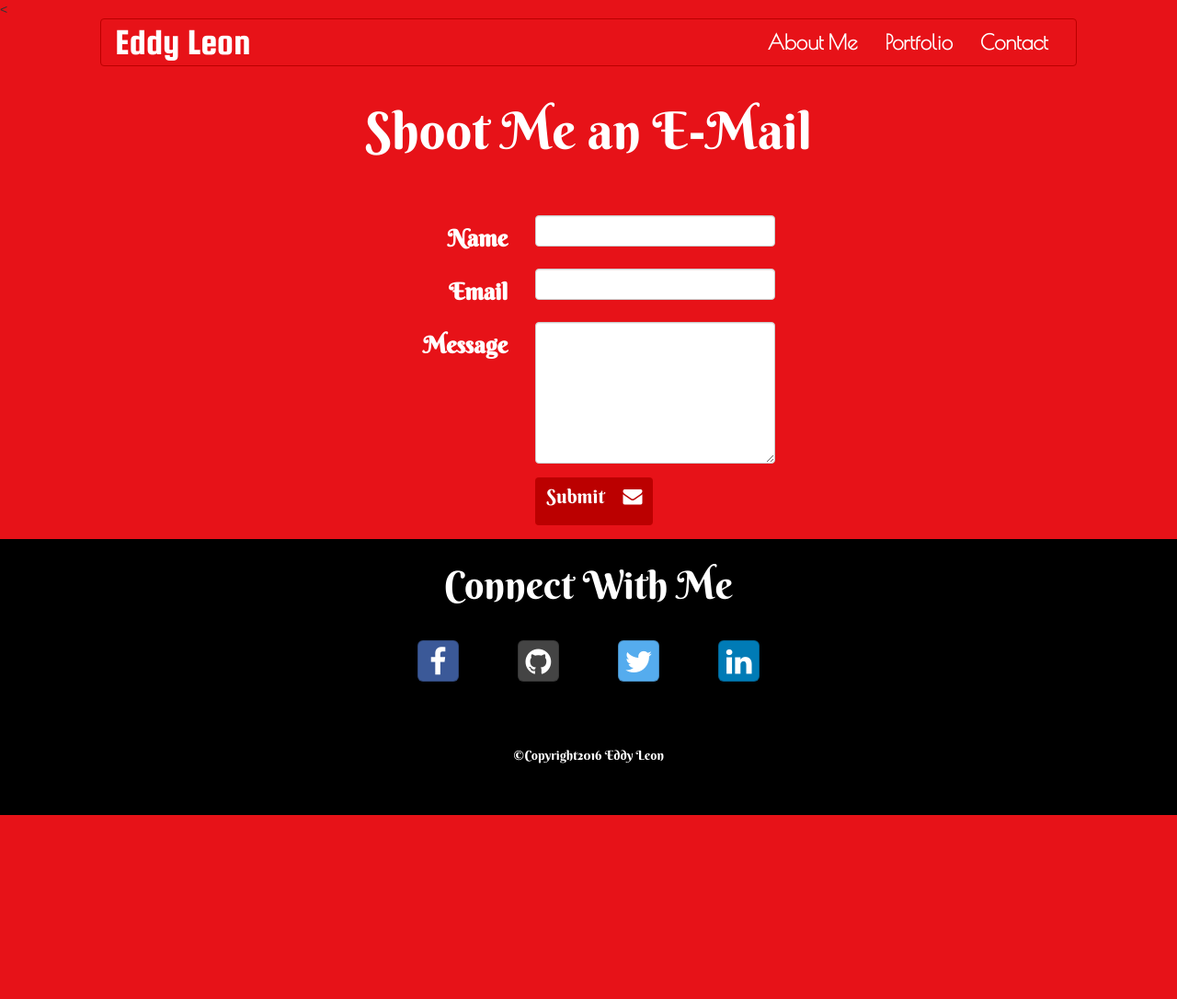
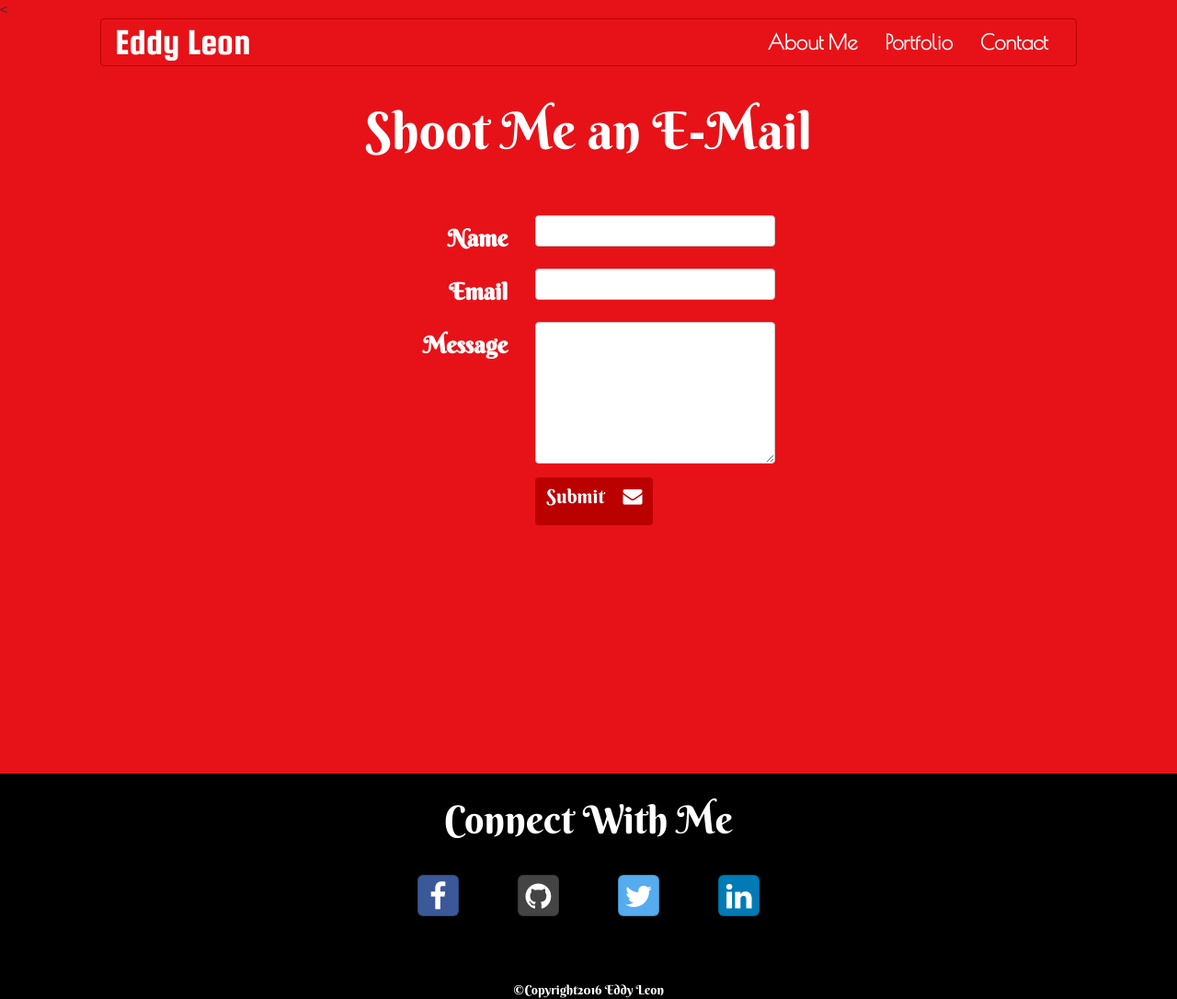
Before and after one commit to xltunited/assignment2, a PHP site: page /contact.html in a window 1280 px wide. Shown: the whole page at 92% size. Before the commit the page ends 886 px from the top, so only its background shows below. Run offline with PHP 8.4, Linux system fonts and the light colour scheme; some libraries are stand-ins or nearby versions.

Commit message:
fixed footer

```diff
--- a/assets/css/style.css
+++ b/assets/css/style.css
@@ -10,7 +10,7 @@ body {
 
 	margin: 0px auto;
 
-	margin-bottom: 300px;
+	margin-bottom: 500px;
 
 	background-color: #e71218;
 
@@ -83,6 +83,7 @@ body {
 	margin-top: 100px;
 
 
+
 }
 
 .bio {
@@ -106,19 +107,16 @@ body {
 
 
 
+
 }
 
-.footer {
+.footerdiv {
 
-	position: absolute;
-	bottom: 0;
-	width: 100%;
-
-	height: 300px;
-	background-color: black;
-
-
-
+    margin-top: 100px;
+    position: absolute;
+    bottom: 0;
+    width: 100%;
+    background-color: black;
 }
 
 .copy{
@@ -174,6 +172,7 @@ body {
 
 }
 
+
 .emailbutton {
 
 	color: white;
--- a/contact.html
+++ b/contact.html
@@ -22,6 +22,7 @@
 		<<link rel="stylesheet" href="./assets/css/bootstrap-social.css">
 
 		<link rel="stylesheet" type="text/css" href="./assets/css/style.css">
+
 
 		<link href="https://fonts.googleapis.com/css?family=Squada+One" rel="stylesheet">
 		<link href="https://fonts.googleapis.com/css?family=Poiret+One" rel="stylesheet">
@@ -129,7 +130,7 @@
 
 
 
-
+		<div class="footerdiv">
 
 
 			<footer class="footer">
@@ -192,6 +193,8 @@
 
 			</footer>
 
+		</div>
+
 
 
 
--- a/index.html
+++ b/index.html
@@ -114,7 +114,7 @@
 
 		</div>
 
-
+		<div class="footerdiv">
 
 			<footer class="footer">
 
@@ -175,6 +175,8 @@
 
 			</footer>
 
+		</div>
+
 
 
 
--- a/portfolio.html
+++ b/portfolio.html
@@ -82,7 +82,7 @@
 
 
 
-
+		<div class="footerdiv">
 
 		<footer class="footer">
 
@@ -144,6 +144,8 @@
 
 		</footer>
 
+		</div>
+
 
 
 
```
Also changed, not shown: assets/css/rednavbar.css (deleted). Lines whose indentation alone changed are shown as unchanged.
